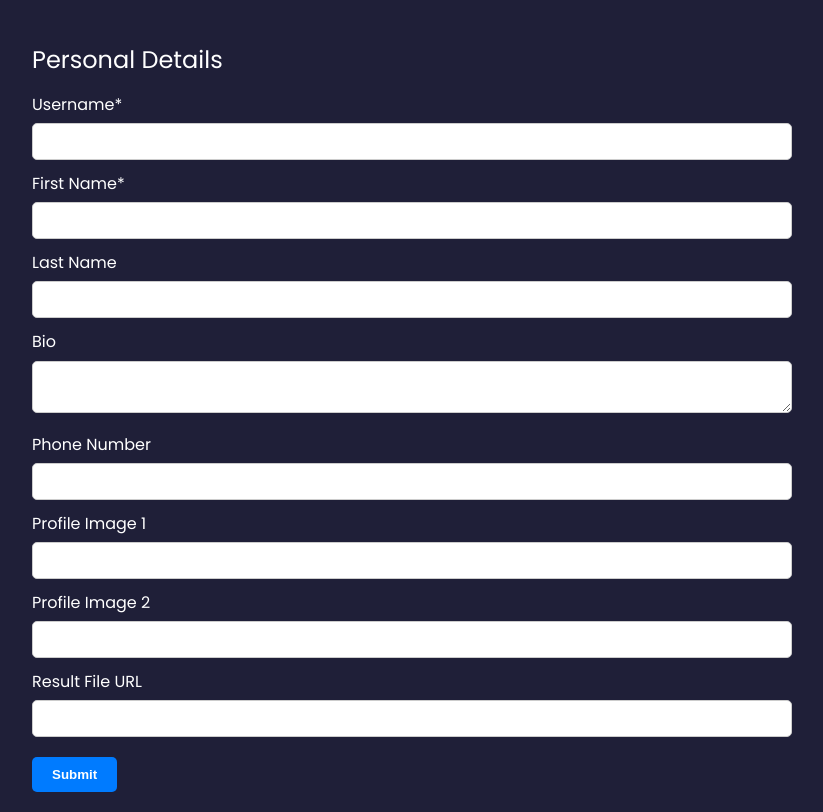
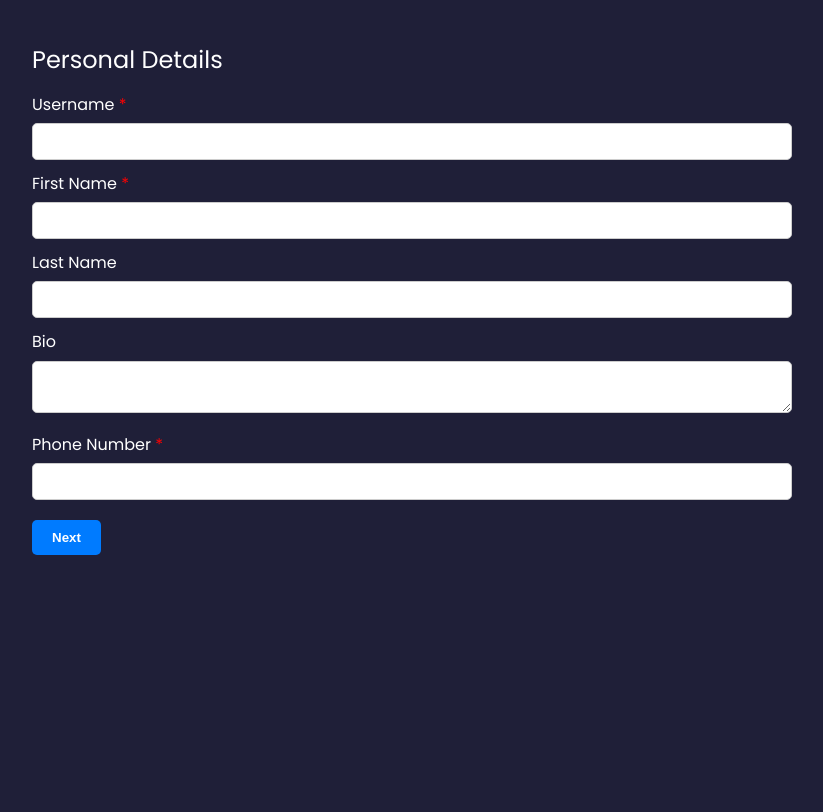
Before and after one commit to 0617ajay/profileForge-Frontend, a React (Create React App) app: page /portfolio_form in a window 1280 px wide. Shown: the whole page, without its empty margins (228-1051 px from the left). Built offline with nearby package versions, Linux system fonts and the light colour scheme.

Commit message:
add error componet and some fixes

```diff
--- /dev/null
+++ b/src/components/ErrorComponent.jsx
@@ -0,0 +1,11 @@
+import React from 'react'
+
+const ErrorComponent = ({message}) => {
+  return (
+    <div id="errorfound">
+        <h3>{message}</h3>
+    </div>
+  )
+}
+
+export default ErrorComponent
--- a/src/components/Header.jsx
+++ b/src/components/Header.jsx
@@ -56,7 +56,7 @@ const Header = ({ personalDetails ,socialHandle,id}) => {
             <CTA personalDetails={personalDetails}/>
             <HeaderSocials socialHandle={socialHandle}/>
             <div className="me">
-              <img src={ME} alt={personalDetails.profileImageUrl}  />
+              <img src={ME} alt="myimage"  />
             </div>
             <a href="#contact" className="scroll_down">
               Scroll Down
--- a/src/components/LoginForm.jsx
+++ b/src/components/LoginForm.jsx
@@ -3,16 +3,19 @@
 import React, { useState } from 'react';
 import axios from 'axios';
 import { Link, useNavigate } from 'react-router-dom';
+import Loader from './Loader';
+import ErrorComponent from './ErrorComponent';
 // import Loader from './Loader';
 
 const LoginForm = () => {
   const [email, setEmail] = useState('');
   const [password, setPassword] = useState('');
   const navigate = useNavigate();
-  // const[loading,setLoading] = useState(true);
-
+  const[loading,setLoading] = useState(false);
+  const [error, setError] = useState(false);
   const handleLogin = async () => {
     try {
+      setLoading(true);
       const response = await axios.post(
         'https://profileforge.azurewebsites.net/auth/login',
         {
@@ -35,18 +38,24 @@ const LoginForm = () => {
 
       const mytoken = localStorage.getItem("accessToken");
       console.log(mytoken, user);
-      // setLoading(false);
 
       navigate('/portfolio_form');
+      setLoading(false);
     } catch (error) {
-      window.alert('Error during login:', error);
+      setError(true);
+      setLoading(false);
+      // window.alert('Error during login:', error);
     }
   };
 
+  if(error)
+  return(<ErrorComponent message={"An error occurred during login. Please refresh the page and try again."}/>);
+
+
   return (
-    <div>
-      {/* {loading?<Loader/>:
-         ( <> */}
+    <div id="login-form">
+      {loading?<Loader/>:
+         ( <>
       <h2>Login Page</h2>
       <form onSubmit={(e) => {
         e.preventDefault();
@@ -61,8 +70,8 @@ const LoginForm = () => {
         <button type="submit">Login</button>
       </form>
         <Link to="/portfolio_signup">Don't have an account? Signup here</Link>
-      {/* </>
-         )} */}
+      </>
+         )}
     </div>
   );
 };
--- a/src/components/form.scss
+++ b/src/components/form.scss
@@ -1,22 +1,20 @@
 
 @import url("https://fonts.googleapis.com/css2?family=Poppins:wght@300;400;500;600&display=swap");
 
-
-
-span::after {
-    content: '*';
-    color: red; /* Customize the color */
-  }
-
-  /* Style the input field if it's invalid */
-  input:invalid {
-    border: 1px solid red; /* Customize the border color for invalid input */
-  }
 
 form {
     max-width: 800px;
     margin: 0 auto;
     padding: 20px;
+
+    span::after {
+      content: '*';
+      color: red;
+      input:invalid {
+        border: 1px solid red;
+      }
+    }
+
 
     h2 {
       font-size: 1.5em;
@@ -48,7 +46,7 @@ form {
     }
 
     button {
-      margin-top: 20px;
+      margin: 20px 10px 20px 0px;
       background-color: #007bff;
       color: #fff;
       border: none;
--- a/src/components/form/ExperienceComponet.jsx
+++ b/src/components/form/ExperienceComponet.jsx
@@ -71,7 +71,7 @@ const ExperienceComponent = () => {
       <div>
         <h2>Experience Details</h2>
         <label>
-          Organization Name*
+          Organization Name <span></span>
           <input
             type="text"
             name="organizationName"
@@ -91,7 +91,7 @@ const ExperienceComponent = () => {
           />
         </label>
         <label>
-          Start Date*
+          Start Date <span></span>
           <input
             type="text"
             name="startDate"
@@ -101,7 +101,7 @@ const ExperienceComponent = () => {
           />
         </label>
         <label>
-          End Date*
+          End Date <span></span>
           <input
             type="text"
             name="endDate"
@@ -111,7 +111,7 @@ const ExperienceComponent = () => {
           />
         </label>
         <label>
-          Description*
+          Description <span></span>
           <textarea
             name="description"
             value={experience.description}
@@ -119,7 +119,7 @@ const ExperienceComponent = () => {
             required
           />
         </label>
-        <label>
+        {/* <label>
           Organisation Logo URL
           <input
             type="text"
@@ -127,13 +127,13 @@ const ExperienceComponent = () => {
             value={experience.organisationLogoUrl}
             onChange={handleChange}
           />
-        </label>
+        </label> */}
       </div>
 
-      <button type="button" onClick={handleNextPage}>
+      <button type="submit" onClick={handleNextPage}>
         Next Experience
       </button>
-      <button type="button" onClick={() => handleSubmit('home')}>
+      <button type="submit" onClick={() => handleSubmit('home')}>
         Submit
       </button>
     </form>
--- a/src/components/form/Form.jsx
+++ b/src/components/form/Form.jsx
@@ -162,7 +162,7 @@ function PortfolioForm() {
        <div>
         <h2>Personal Details</h2>
         <label>
-          Username*
+          Username <span></span>
           <input
             type="text"
             name="userUrl"
@@ -172,7 +172,7 @@ function PortfolioForm() {
           />
         </label>
         <label>
-          First Name*
+          First Name <span></span>
           <input
             type="text"
             name="firstName"
@@ -199,39 +199,13 @@ function PortfolioForm() {
           />
         </label>
         <label>
-          Phone Number
+          Phone Number <span></span>
           <input
             type="text"
             name="phoneNo"
             value={formData.phoneNo}
             onChange={handlePersonalChange}
-          />
-        </label>
-        <label>
-          Profile Image 1
-          <input
-            type="text"
-            name="profileImage"
-            value={formData.profileImage}
-            onChange={handlePersonalChange}
-          />
-        </label>
-        <label>
-          Profile Image 2
-          <input
-            type="text"
-            name="profileImageUrl"
-            value={formData.profileImageUrl}
-            onChange={handlePersonalChange}
-          />
-        </label>
-        <label>
-          Result File URL
-          <input
-            type="text"
-            name="resuleFileUrl"
-            value={formData.resuleFileUrl}
-            onChange={handlePersonalChange}
+            required
           />
         </label>
       </div>
@@ -239,7 +213,7 @@ function PortfolioForm() {
       {/* <Link to="/social-component">Go to Social Component</Link>
       <SocialComponent/> */}
 
-      <button type="submit">Submit </button>
+      <button type="submit">Next </button>
     </form>
   );
 }
--- a/src/components/form/ProjectComponent.jsx
+++ b/src/components/form/ProjectComponent.jsx
@@ -77,7 +77,7 @@ const handleChange = (e) => {
           <h2>Project Details</h2>
 
           <label>
-            Project Name
+            Project Name <span></span>
             <input
               type="text"
               name="projectName"
@@ -87,7 +87,7 @@ const handleChange = (e) => {
             />
           </label>
           <label>
-            Description
+            Description <span></span>
             <textarea
               name="description"
               value={projects.description}
@@ -96,7 +96,7 @@ const handleChange = (e) => {
             />
           </label>
           <label>
-            Github Link
+            Github Link <span></span>
             <textarea
               name="gitHubUrl"
               value={projects.gitHubUrl}
@@ -104,7 +104,7 @@ const handleChange = (e) => {
             />
           </label>
           <label>
-            Start Date
+            Start Date <span></span>
             <textarea
               name="startDate"
               value={projects.startDate}
@@ -113,7 +113,7 @@ const handleChange = (e) => {
             />
           </label>
           <label>
-            End Date
+            End Date <span></span>
             <textarea
               name="endDate"
               value={projects.endDate}
@@ -122,21 +122,24 @@ const handleChange = (e) => {
             />
           </label>
           <label>
-            Demo Video
+            Demo Video <span></span>
             <textarea
               name="demoVideo"
               value={projects.demoVideo}
               onChange={handleChange}
+              required
             />
           </label>
         </div>
-
-        <button type="button" onClick={handleNextPage}>
+      <div>
+      <button type="submit" onClick={handleNextPage}>
         Next Project
       </button>
-      <button type="button" onClick={() => handleSubmit('home')}>
-        Submit
+      <button type="submit" onClick={() => handleSubmit('home')}>
+        Next Page
       </button>
+      </div>
+
     </form>
   );
 };
--- a/src/components/form/SocialComponent.jsx
+++ b/src/components/form/SocialComponent.jsx
@@ -54,12 +54,13 @@ const SocialComponent = () => {
         <div>
           <h2>Social Handles</h2>
           <label>
-            Gmail
+            Gmail <span></span>
             <input
               type="text"
               name="gmail"
               value={socialHandle.gmail}
               onChange={handleChange}
+              required
             />
           </label>
           <label>
@@ -89,10 +90,9 @@ const SocialComponent = () => {
               onChange={handleChange}
             />
           </label>
-          {/* Add other social handle inputs as needed */}
         </div>
 
-        <button type="submit">Submit</button>
+        <button type="submit">Next</button>
       </form>
     );
 
--- a/src/index.scss
+++ b/src/index.scss
@@ -28,6 +28,11 @@ body {
 //   position: relative;
 //   background-image: url("../src/assests/bg-texture.png");
 }
+/* Loader styling */
+
+
+
+
 
 #loader{
     width: 100vw;
@@ -39,6 +44,21 @@ body {
     align-items: center;
     scroll-behavior: none;
 }
+
+#errorfound {
+    width: 100vw;
+    height: 100vh;
+    background-color: #ffcccc; /* Light red background color */
+    // border: 1px solid #ff0000; /* Red border */
+    padding: 10px; /* Padding around the content */
+    margin: 10px 0; /* Margin at the top and bottom */
+    text-align: center;
+    h3 {
+        color: #ff0000;
+      }
+  }
+
+
 
 
 .not-found-container {
@@ -56,6 +76,48 @@ body {
       }
   }
 
+  /* LoginForm.css */
+
+#login-form , #signup-form {
+    max-width: 600px;
+    margin: 0 auto;
+    padding: 20px;
+
+
+
+  h2 {
+    text-align: center;
+    color: #aaa;
+  }
+
+  form {
+    display: flex;
+    flex-direction: column;
+  }
+
+  label {
+    margin-bottom: 8px;
+  }
+
+  input {
+    padding: 8px;
+    margin-bottom: 16px;
+    border: 1px solid #ccc;
+  }
+
+  button {
+    background-color: #4caf50;
+    color: white;
+    padding: 10px;
+    cursor: pointer;
+    border: none;
+  }
+
+  button:hover {
+    background-color: #45a049;
+  }
+
+}
 
 
 
```
Also changed, not shown: src/components/SignupForm.jsx (+36 -20 lines).
